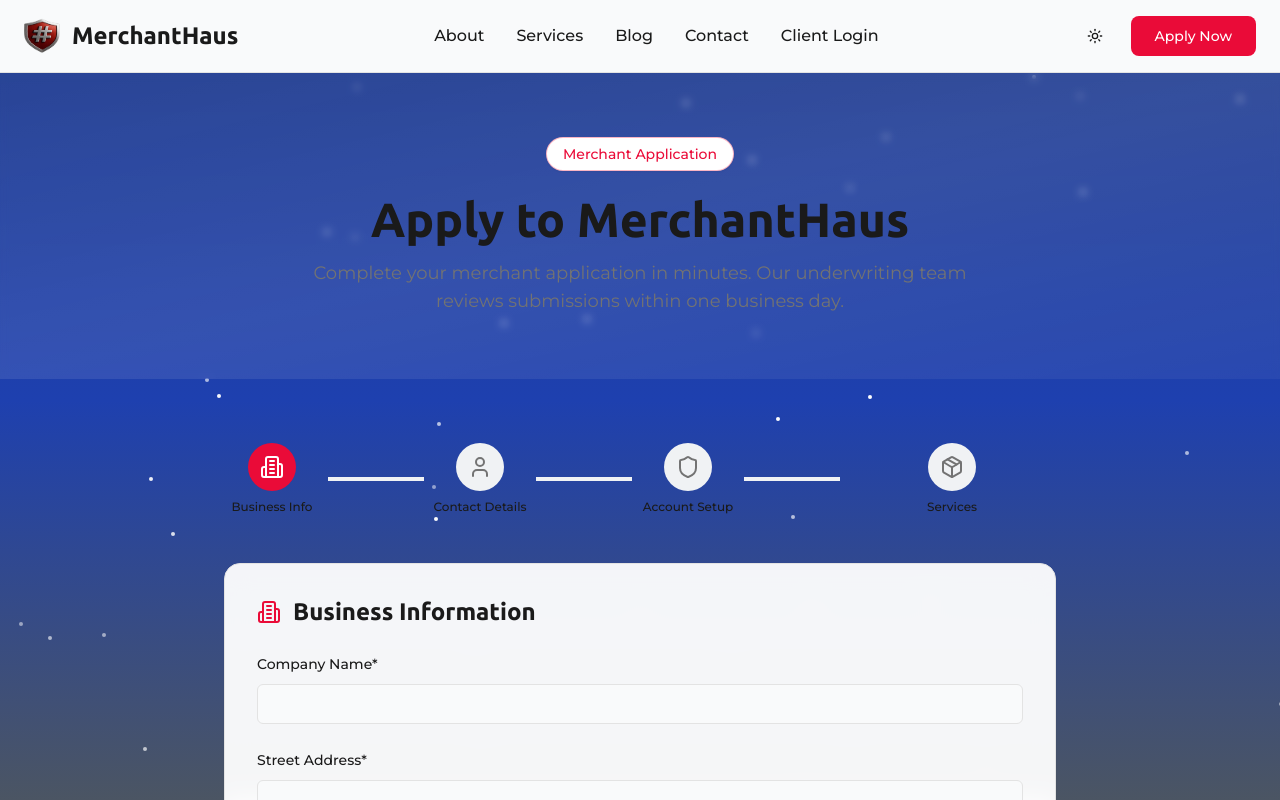
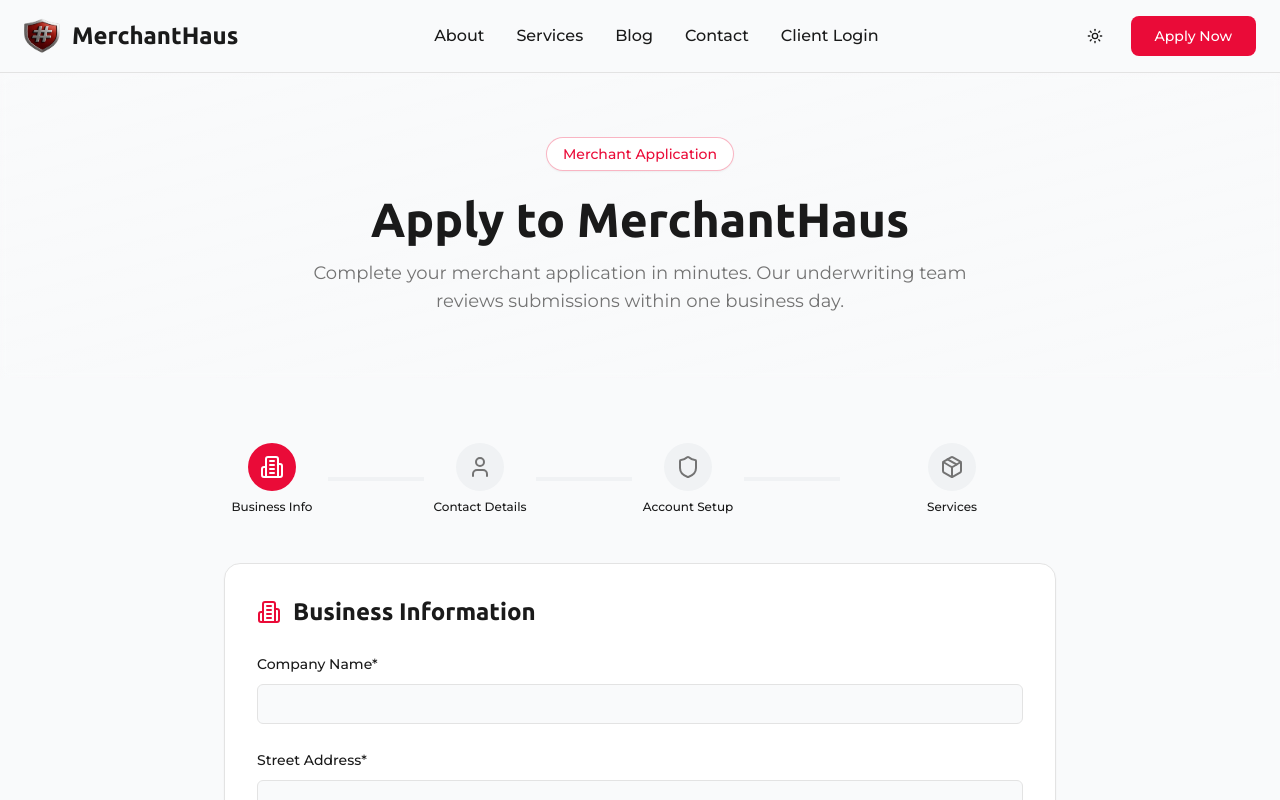
Before and after one commit to MerchantHausLLC/Productionhaus, a React (Vite) app: page /apply in a window 1280 px wide. Shown: the top 800 px of the page. Built offline with nearby package versions, Linux system fonts and the light colour scheme; the HTML template or start-up script is replaced by a standard one.

Commit message:
Ensure page backgrounds stay behind footer

```diff
--- a/src/components/Footer.tsx
+++ b/src/components/Footer.tsx
@@ -6,7 +6,7 @@ const Footer = () => {
   const [isApplicationOpen, setIsApplicationOpen] = useState(false);
 
   return (
-    <footer className="bg-neutral-dark border-t-2 border-cyber-teal">
+    <footer className="relative z-20 bg-neutral-dark border-t-2 border-cyber-teal">
       <div className="max-w-7xl mx-auto px-6 py-16">
         <div className="grid grid-cols-1 md:grid-cols-4 gap-12 mb-12">
           {/* Logo + Contact - Wider column */}
--- a/src/components/StarfieldBackground.tsx
+++ b/src/components/StarfieldBackground.tsx
@@ -12,7 +12,7 @@ export const StarfieldBackground = () => {
   }, []);
 
   return (
-    <div className="fixed inset-0 w-full h-full pointer-events-none overflow-hidden" style={{ zIndex: 0 }}>
+    <div className="fixed inset-0 w-full h-full pointer-events-none overflow-hidden -z-10">
       {/* Gradient Background */}
       <div className="absolute inset-0 bg-gradient-to-b from-blue-900 via-blue-800 to-gray-600" />
 
```
